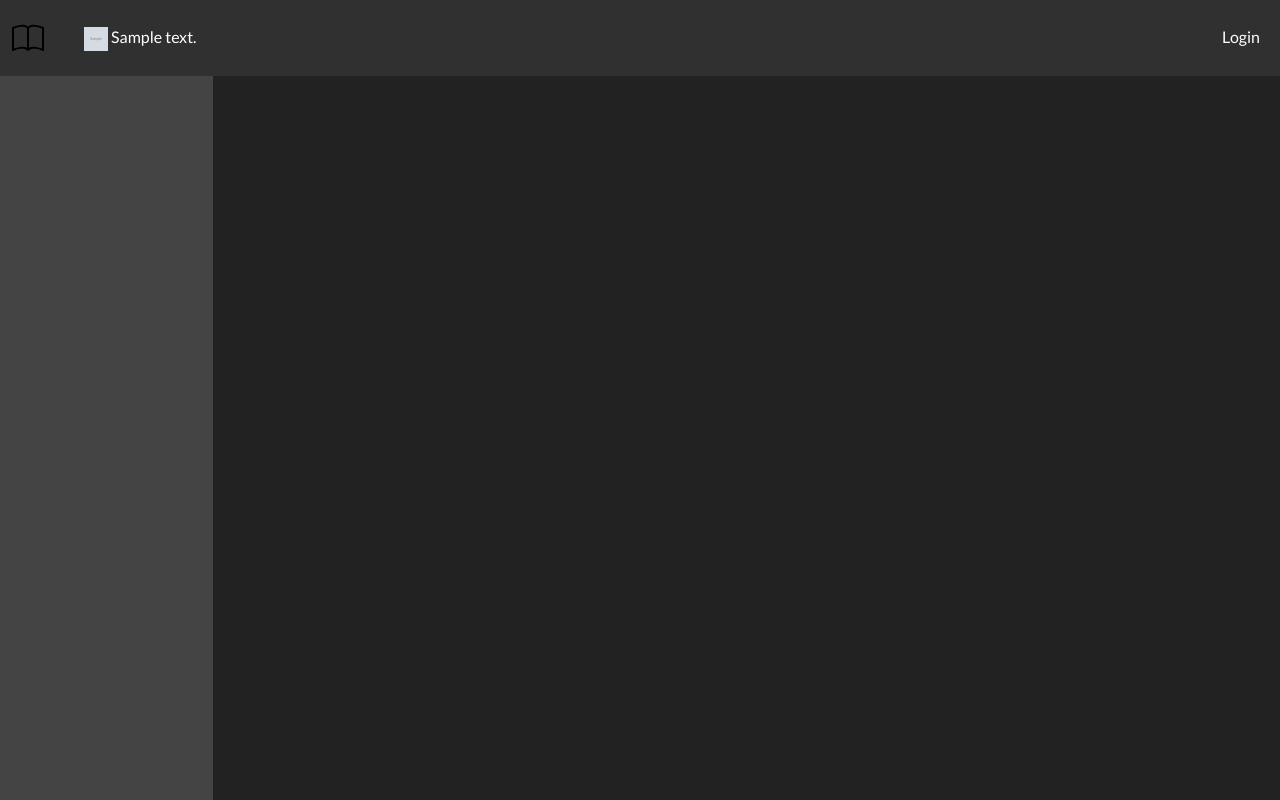
After one commit to ShadowTechiner/ITA, a Django app: template main/templates/datalayout.html in a window 1280 px wide. The commit adds this page. Run offline with Django 5.2, Linux system fonts and the light colour scheme; the template is opened without the code that fills it: values that come from a table or form of the project are taken from there, others are empty; tables that the repository leaves empty hold one stand-in row (values such as "Sample post"); grey boxes marked "Sample" are stand-in pictures; some libraries are stand-ins or nearby versions.

Commit message:
datalayout is added

```diff
--- /dev/null
+++ b/main/templates/datalayout.html
@@ -0,0 +1,15 @@
+{% extends 'layout.html' %}
+
+{% block main %}
+<div class="container-fluid d-flex flex-grow-1 flex-column">
+    <div class="row flex-grow-1">
+        <div class="col-sm-2 bg-secondary">
+
+        </div>
+        <div class="col">
+            {% block datablock %}
+            {% endblock datablock %}
+        </div>
+    </div>
+</div>
+{% endblock main %}
--- a/main/templates/layout.html
+++ b/main/templates/layout.html
@@ -19,7 +19,7 @@
     {% block resources %}
     {% endblock resources %}
 </head>
-<body>
+<body class="d-flex flex-column min-vh-100">
     <header>
         <nav class="navbar navbar-expand-sm bg-dark" data-bs-theme="dark">
             <div class="container-fluid">
@@ -46,7 +46,7 @@
             </div>
         </nav>
     </header>
-    <main>
+    <main class="flex-grow-1 d-flex flex-column">
         {% block main %}
         {% endblock main %}
     </main>
--- a/main/templates/tickettable.html
+++ b/main/templates/tickettable.html
@@ -1,5 +1,3 @@
-{% extends 'layout.html' %}
+{% extends 'datalayout.html' %}
 
-{% block main %}
-<p>pupa</p>
-{% endblock main %}
+pupa
```
